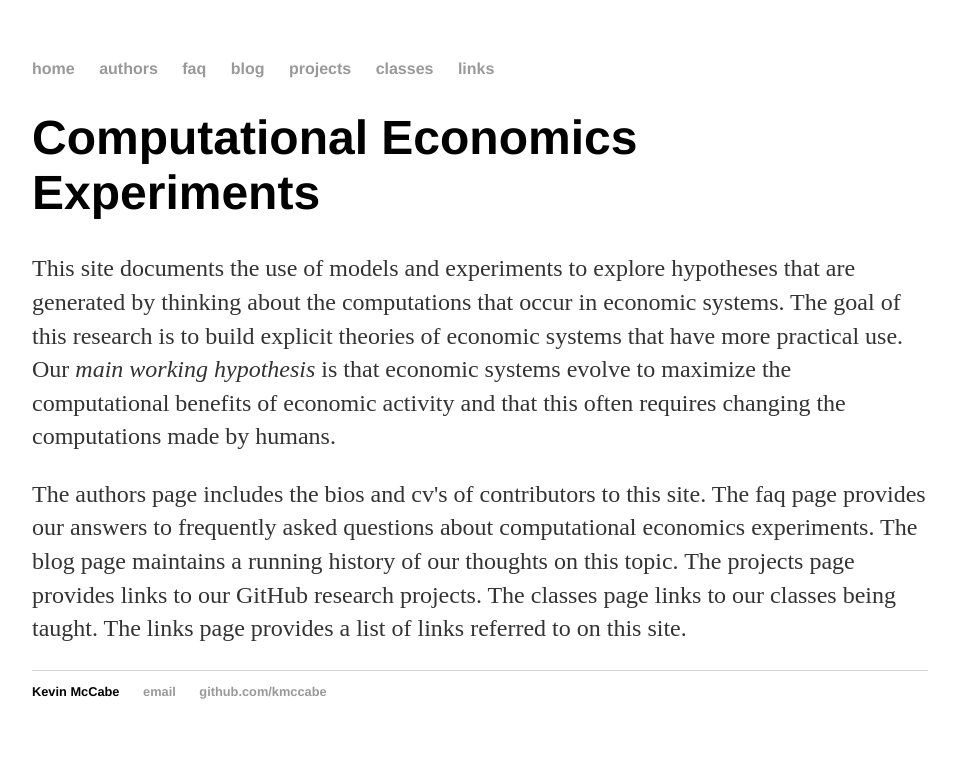
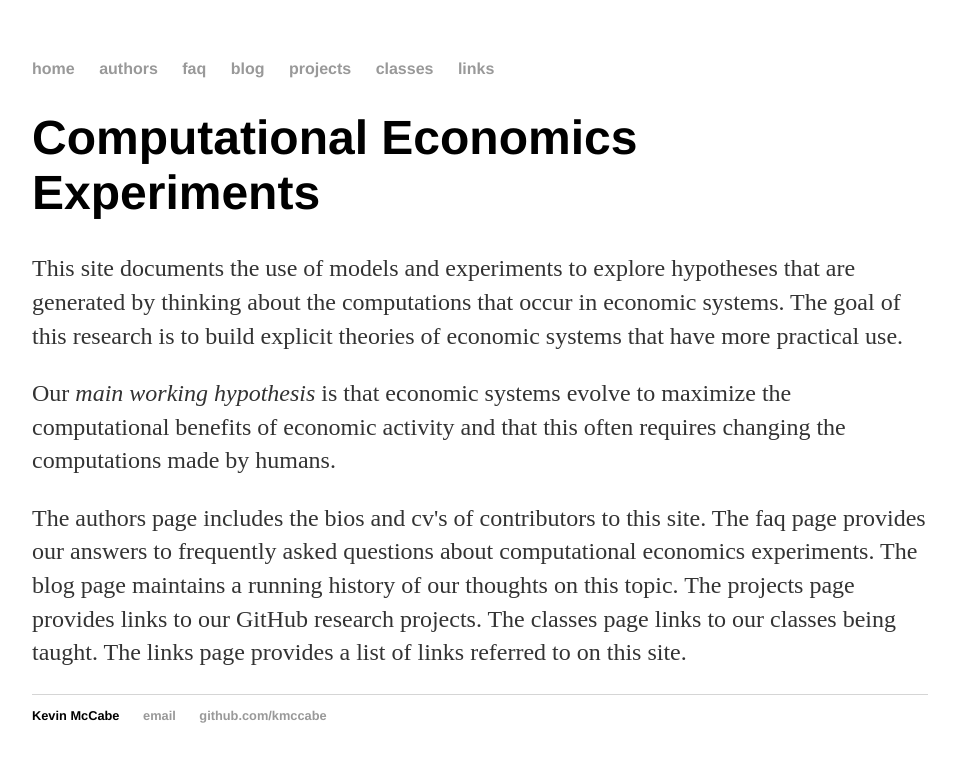
Before and after one commit to Kmccabe/KAM.github.io, a Jekyll site: the page built from index.html, in a window 1280 px wide. Shown: the top 762 px of the page, without its empty margins (160-1116 px from the left). Built offline with Jekyll 4.4.1, drawn with Linux system fonts in a browser that asks for light colours.

```diff
--- a/index.html
+++ b/index.html
@@ -6,5 +6,6 @@ layout: default
 <div class="blurb">
 	<h1>Computational Economics Experiments</h1>
 </div><!-- /.blurb -->
-<p>This site documents the use of models and experiments to explore hypotheses that are generated by thinking about the computations that occur in economic systems. The goal of this research is to build explicit theories of economic systems that have more practical use.  Our <em>main working hypothesis</em> is that economic systems evolve to maximize the computational benefits of economic activity and that this often requires changing the computations made by humans.</p>
+<p>This site documents the use of models and experiments to explore hypotheses that are generated by thinking about the computations that occur in economic systems. The goal of this research is to build explicit theories of economic systems that have more practical use.</p>
+<p>Our <em>main working hypothesis</em> is that economic systems evolve to maximize the computational benefits of economic activity and that this often requires changing the computations made by humans.</p>
 <p>The authors page includes the bios and cv's of contributors to this site. The faq page provides our answers to frequently asked questions about computational economics experiments. The blog page maintains a running history of our thoughts on this topic.  The projects page provides links to our GitHub research projects.  The classes page links to our classes being taught. The links page provides a list of links referred to on this site. </p>
```
